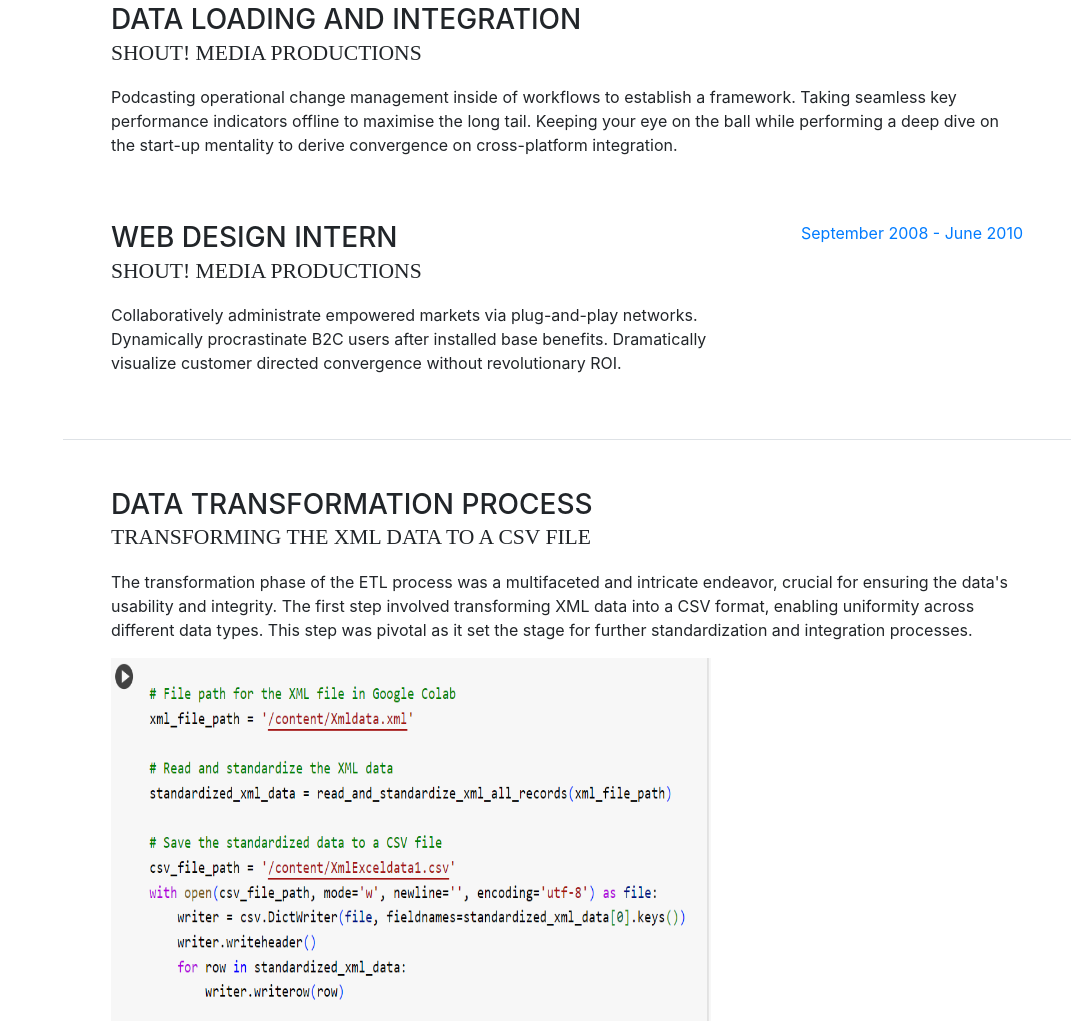
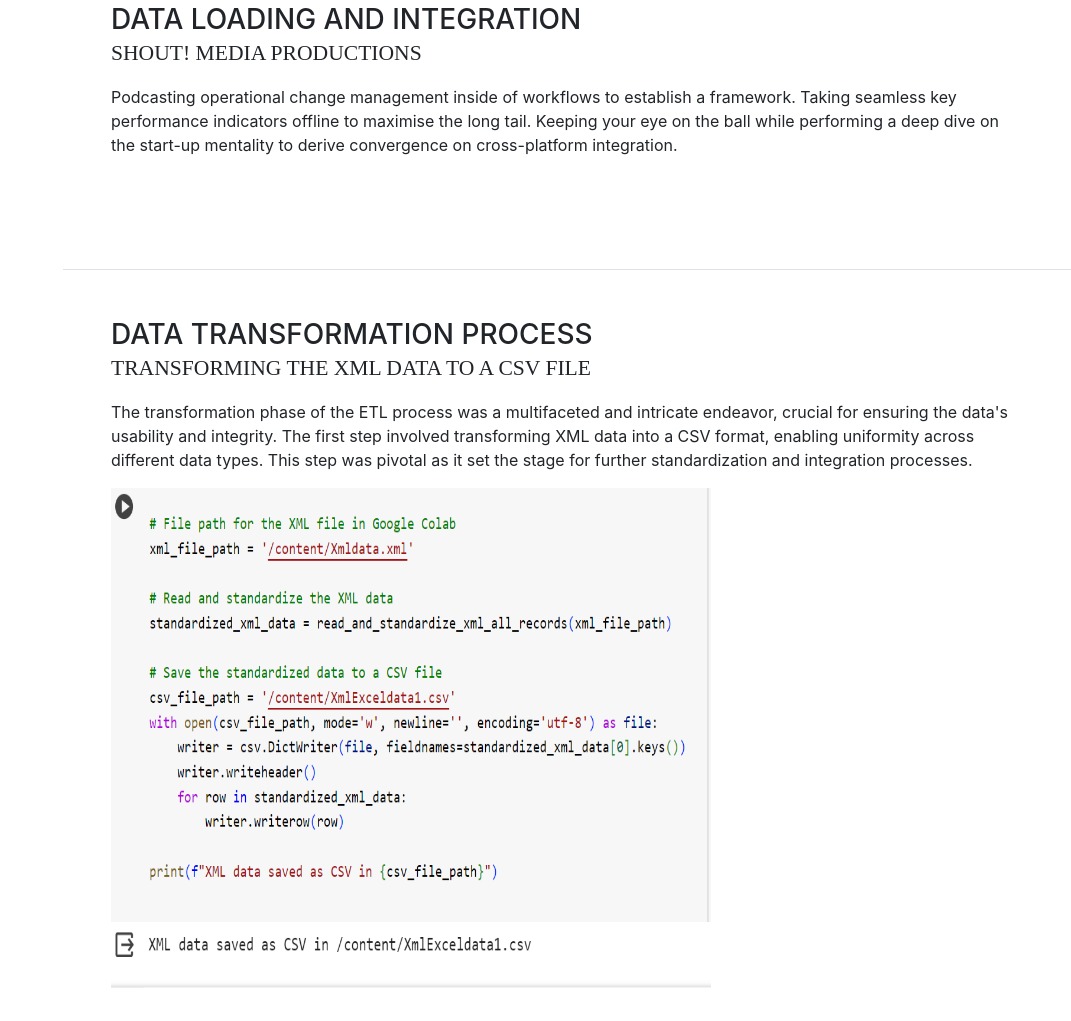
Before and after one commit to omoruefosa/portfolio, a website with bundled scripts: page index.html in a window 1280 px wide. Shown: the part 4871-5892 px from the top of the page, without its empty margins (209-1280 px from the left). Built offline with nearby package versions, Linux system fonts and the light colour scheme; files whose address does not match are found by name; a web font is replaced by a local one.

Commit message:
Update index.html

```diff
--- a/index.html
+++ b/index.html
@@ -169,15 +169,8 @@
 
           </div>
 
-          <div class="resume-item d-flex flex-column flex-md-row">
-            <div class="resume-content mr-auto">
-              <h3 class="mb-0">Web Design Intern</h3>
-              <div class="subheading mb-3">Shout! Media Productions</div>
-              <p>Collaboratively administrate empowered markets via plug-and-play networks. Dynamically procrastinate B2C users after installed base benefits. Dramatically visualize customer directed convergence without revolutionary ROI.</p>
-            </div>
-            <div class="resume-date text-md-right">
-              <span class="text-primary">September 2008 - June 2010</span>
-            </div>
+
+
           </div>
 
         </div>
```
